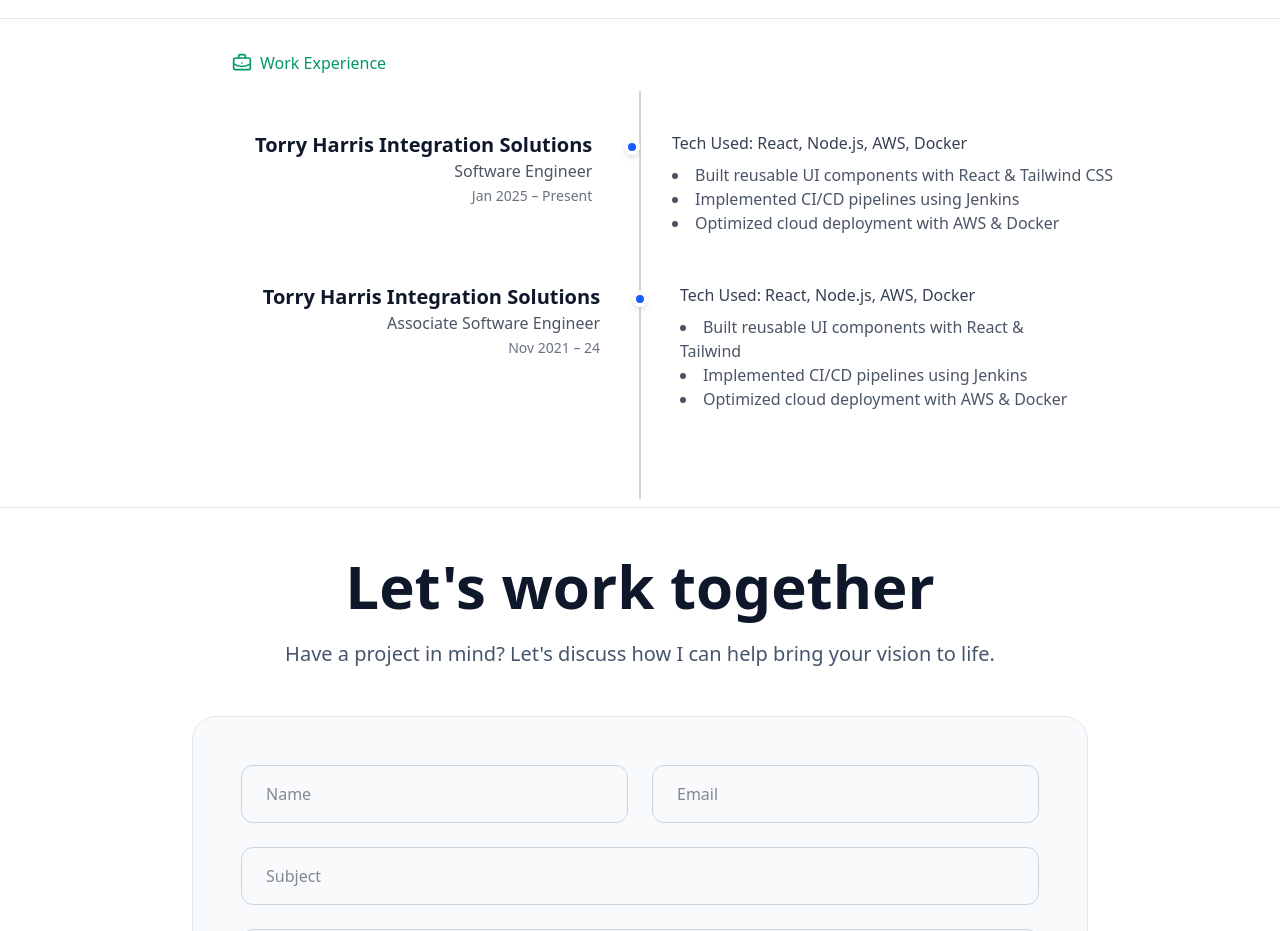
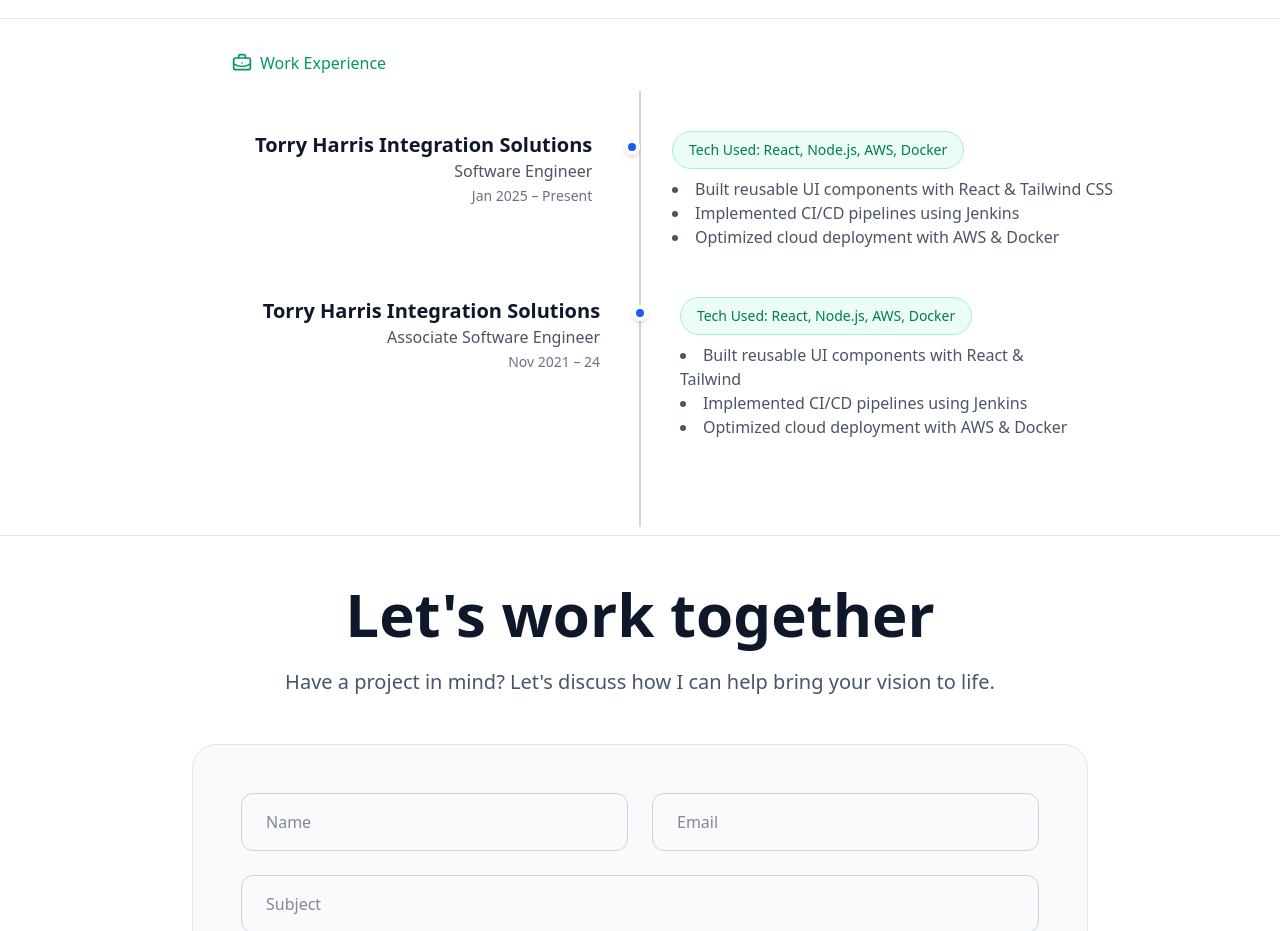
Before and after one commit to Rakesh709/portfolio, a React (Vite) app: page / in a window 1280 px wide. Shown: the part 1320-2251 px from the top of the page. Built offline with nearby package versions, Linux system fonts and the light colour scheme.

Commit message:
add styling on work expeince

```diff
--- a/src/components/WorkExperience.jsx
+++ b/src/components/WorkExperience.jsx
@@ -1,5 +1,6 @@
 import { BriefcaseBusiness } from "lucide-react";
 import React from "react";
+import SparkleButton from "./SparkleButton";
 
 const WorkExperience = () => {
   return (
@@ -30,7 +31,10 @@
           {/* Right Side */}
           <div className="w-1/2 pl-8">
             <p className="text-gray-700 font-medium">
-              Tech Used: React, Node.js, AWS, Docker
+              <div className="inline-flex items-center gap-2 px-4 py-2 bg-emerald-50 border border-emerald-200 rounded-full text-sm text-emerald-700 font-medium  ">
+                <span>Tech Used: React, Node.js, AWS, Docker</span>
+              </div>
+
             </p>
             <ul className="list-disc list-inside mt-2 text-gray-600">
               <li className="whitespace-nowrap">Built reusable UI components with React & Tailwind CSS</li>
@@ -58,7 +62,9 @@
           {/* Right Side */}
           <div className="w-1/2 pl-8">
             <p className="text-gray-700 font-medium">
-              Tech Used: React, Node.js, AWS, Docker
+              <div className="inline-flex items-center gap-2 px-4 py-2 bg-emerald-50 border border-emerald-200 rounded-full text-sm text-emerald-700 font-medium  ">
+                <span>Tech Used: React, Node.js, AWS, Docker</span>
+              </div>
             </p>
             <ul className="list-disc list-inside mt-2 text-gray-600">
               <li>Built reusable UI components with React & Tailwind</li>
```
